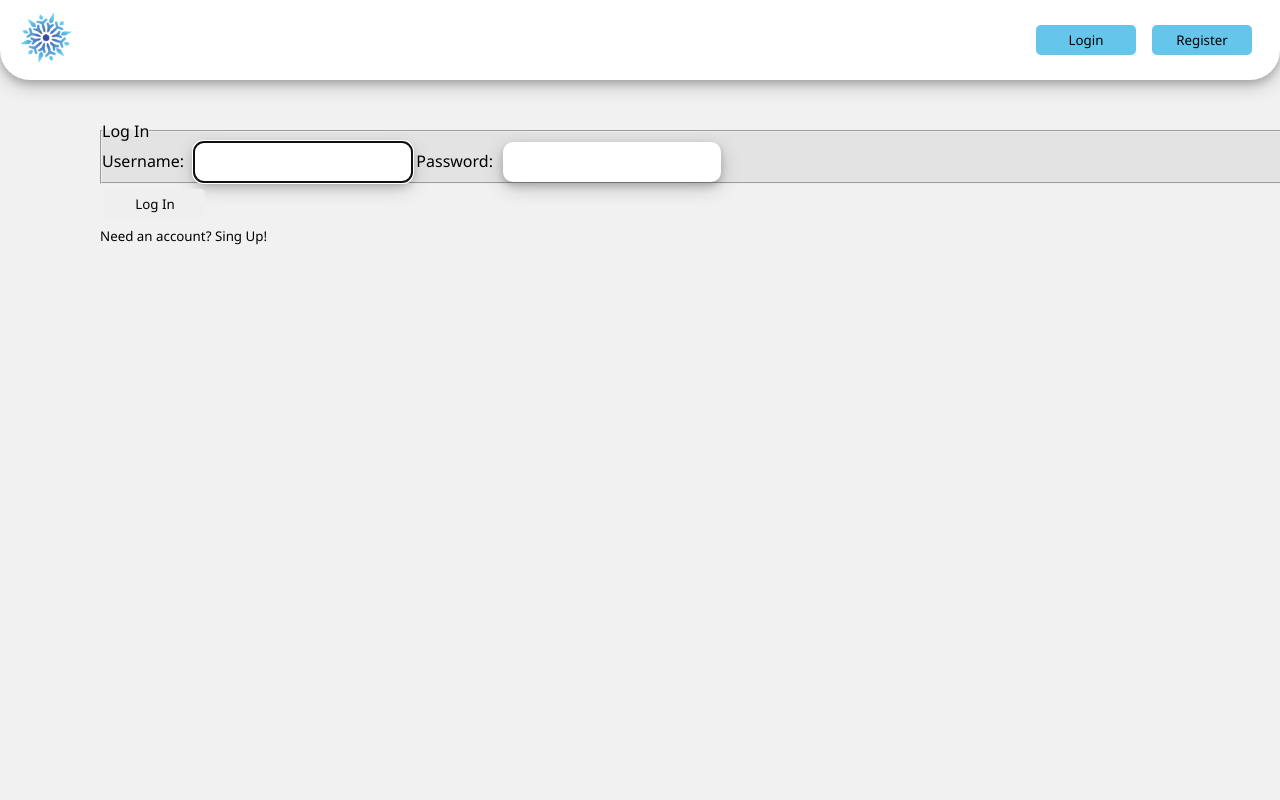
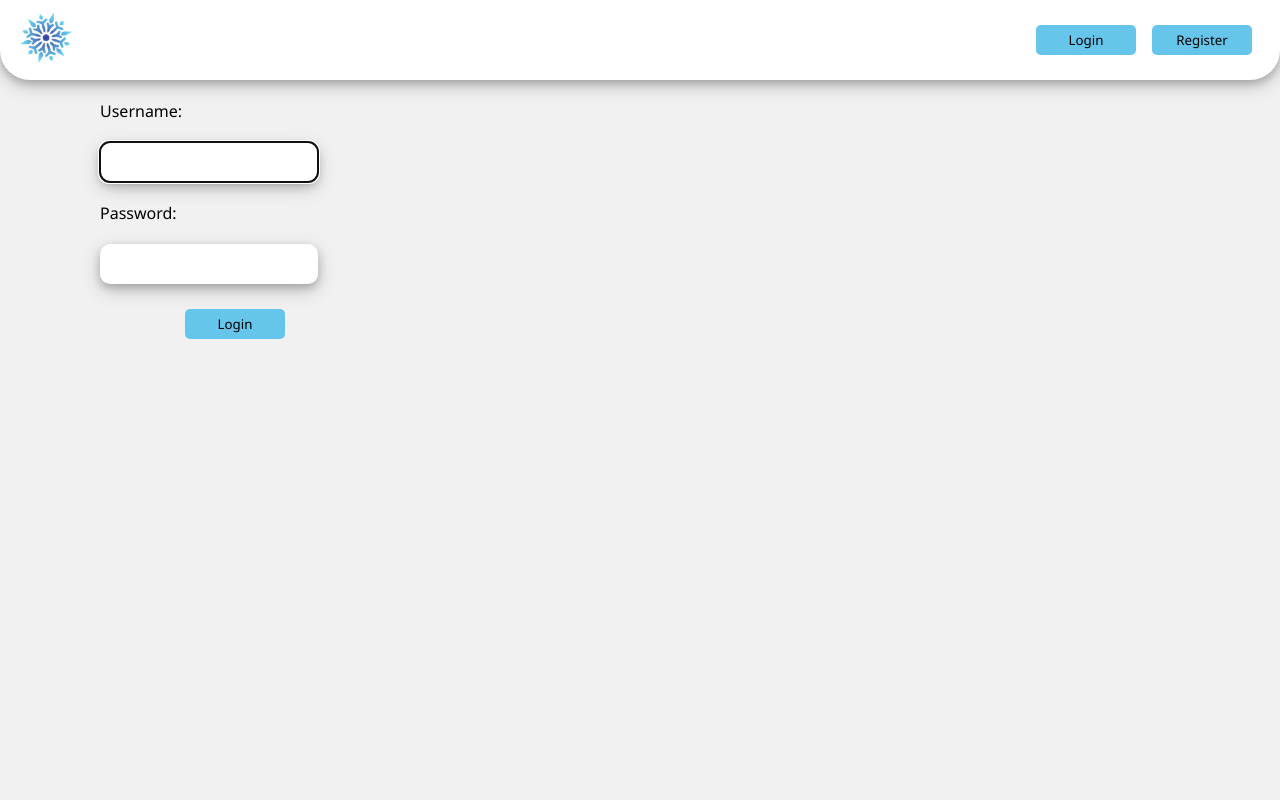
Before and after one commit to Pladque/BiteHack-Backend, a Django app: page /login/ in a window 1280 px wide. Run offline with Django 3.2, Linux system fonts and the light colour scheme.

Commit message:
Login and register CSS and HTML

```diff
--- a/Snowledge/polls/static/polls/css/register.css
+++ b/Snowledge/polls/static/polls/css/login.css
@@ -12,8 +12,22 @@ input {
     border-radius: 10px;
     box-shadow: 0 4px 8px 0 rgba(0, 0, 0, 0.2), 0 6px 20px 0 rgba(0, 0, 0, 0.19);
     padding: 10px;
+    display: block;
 }
 
-#content > * {
+.form-group > * {
     margin: 20px;
 }
+
+br {
+    display: none;
+}
+
+fieldset {
+    border: none;
+}
+
+form button {
+    position: absolute;
+    left: 180px;
+}
--- a/Snowledge/polls/static/polls/css/navbar.css
+++ b/Snowledge/polls/static/polls/css/navbar.css
@@ -11,7 +11,7 @@
 }
 
 #navbar #navbar-left {
-    width: 80%;
+    width: 20%;
     height: 100%;
     padding: 0px 20px;
     display: flex;
@@ -21,7 +21,7 @@
 }
 
 #navbar #navbar-right {
-    width: 20%;
+    width: 80%;
     justify-content: flex-end;
     display: flex;
     flex-direction: row;
--- a/Snowledge/users/templates/login.html
+++ b/Snowledge/users/templates/login.html
@@ -1,24 +1,16 @@
 {% extends 'polls/index.html' %}
 {% block css %}
 {% load static %}
-<link rel="stylesheet" href="{% static 'polls/css/register.css' %}">
+<link rel="stylesheet" href="{% static 'polls/css/login.css' %}">
 {% endblock %}
 {% block content %}
 <form method= "POST">
     {% csrf_token%}
-    <fieldset class="form-group" style="background-color:#e3e3e3;">
-        <legend class="border-bottom mb-4" >Log In</legend>
+    <fieldset class="form-group">
         {{form}}
     </fieldset>
     <div>
-        <button type = "submit"> Log In</button>
+        <button type="submit" class="button-action">Login</button>
     </div>
-
-    <div>
-        <small> Need an account?
-        <a href="/register" >Sing Up!</a>
-        </small>
-    </div>
-
 </form>
 {% endblock %}
```
Also changed, not shown: Snowledge/users/templates/register.html (+11 -2 lines).
